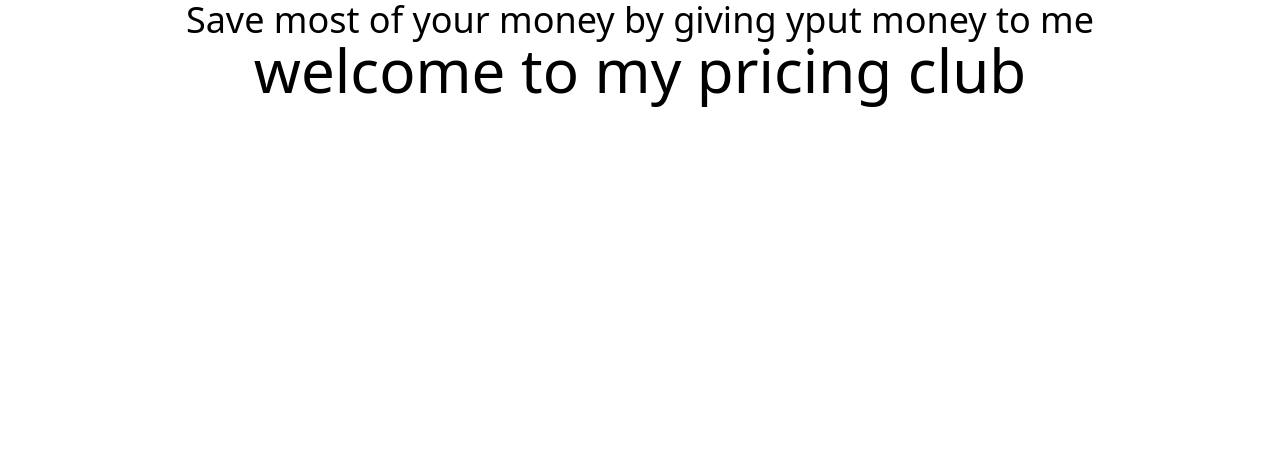
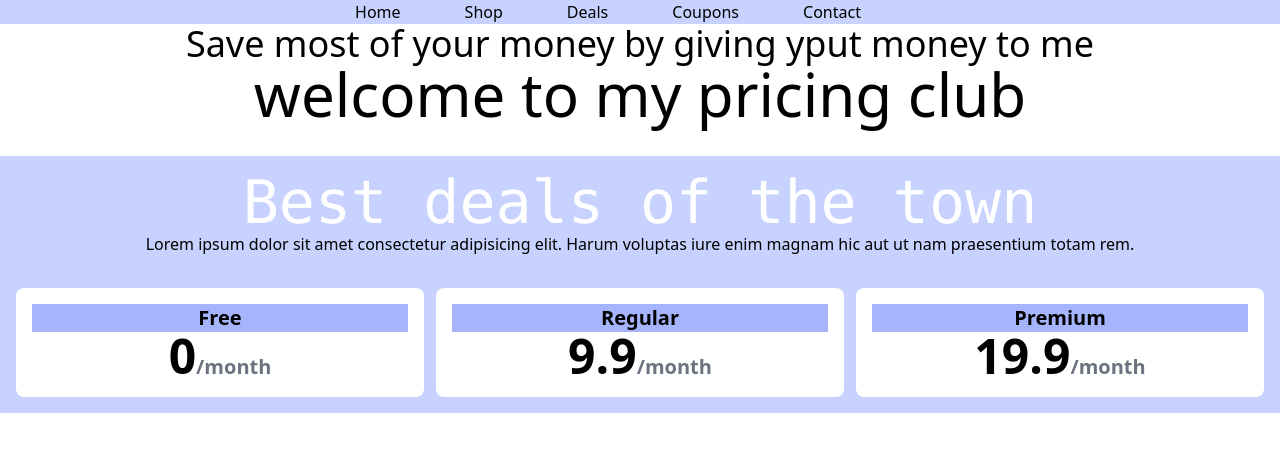
Before and after one commit to Jaman-M/react-tailwind-pricing-club, a React (Create React App) app: page / in a window 1280 px wide. Shown: the top 452 px of the page. Built offline with nearby package versions, Linux system fonts and the light colour scheme.

Commit message:
create card

```diff
--- a/src/App.js
+++ b/src/App.js
@@ -2,6 +2,7 @@
 import './App.css';
 import Header from './components/Header/Header';
 import Navbar from './components/Navbar/Navbar';
+import Pricing from './components/Pricing/Pricing';
 
 function App() {
   return (
@@ -10,6 +11,7 @@
       <Header></Header>
       <h1 className='
       text-6xl'>welcome to my pricing club</h1>
+      <Pricing></Pricing>
     </div>
   );
 }
--- a/src/components/Navbar/Navbar.js
+++ b/src/components/Navbar/Navbar.js
@@ -11,11 +11,11 @@
         {id:4, name:'Contact',link: '/contact'},
     ]
     return (
-        <nav>
+        <nav className='bg-indigo-200'>
             <div onClick={()=>setOpen(!open)} className='w-6 h-6 md:hidden'>
                 {open ? <XIcon></XIcon> : <MenuIcon></MenuIcon>}
             </div>
-            <ul className={`md:flex justify-center absolute duration-500 ease-in ${open ? 'top-6' : 'top-[-120px]'}` }>
+            <ul className={`md:flex justify-center bg-indigo-200 w-full absolute md:static duration-500 ease-in ${open ? 'top-6' : 'top-[-120px]'}` }>
                 {
                     routes.map(route => <Link
                         key={route.id}
--- /dev/null
+++ b/src/components/Pricing/Pricing.js
@@ -0,0 +1,27 @@
+import React from 'react';
+import PricingOption from '../PricingOption/PricingOption';
+
+const Pricing = () => {
+    const PricingOptions = [
+        {id:1, name:'Free', price:0},
+        {id:1, name:'Regular', price:9.9},
+        {id:1, name:'Premium', price:19.9},
+    ]
+    return (
+        <div className='bg-indigo-200 p-4 mt-8'>
+            <h1 className='text-6xl font-mono text-white'>Best deals of the town </h1>
+            <p>Lorem ipsum dolor sit amet consectetur adipisicing elit. Harum voluptas iure enim magnam hic aut ut nam praesentium totam rem.</p>
+            <div className='grid md:grid-cols-3 gap-3 mt-8'>
+                {
+                    PricingOptions.map(option => <PricingOption
+                        key={option.id}
+                        option={option}
+                    >
+                    </PricingOption>)
+                }
+            </div>
+        </div>
+    );
+};
+
+export default Pricing;
--- /dev/null
+++ b/src/components/PricingOption/PricingOption.js
@@ -0,0 +1,17 @@
+import React from 'react';
+
+const PricingOption = (props) => {
+    const{name,price} = props.option;
+    return (
+        <div className='bg-white p-4 rounded-lg'>
+            <h2 className='
+            bg-indigo-300 text-xl font-bold'>{name}</h2>
+            <p>
+                <span className='text-5xl font-bold'>{price}</span>
+                <span className='text-xl font-bold text-gray-500'>/month</span>
+            </p>
+        </div>
+    );
+};
+
+export default PricingOption;
```
